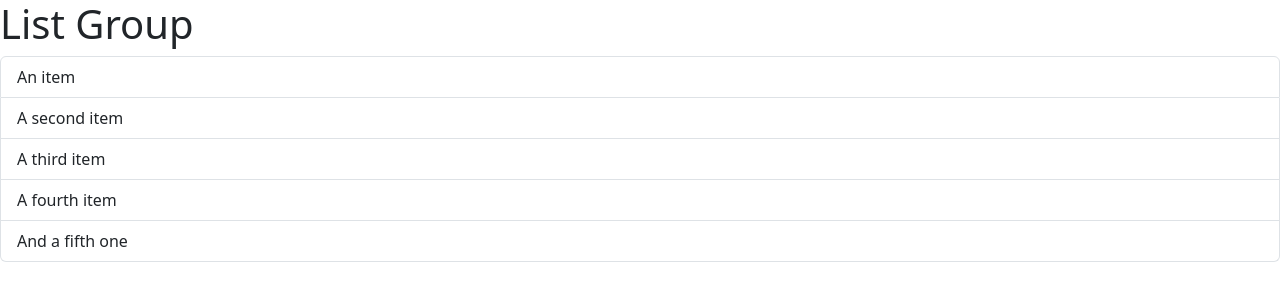
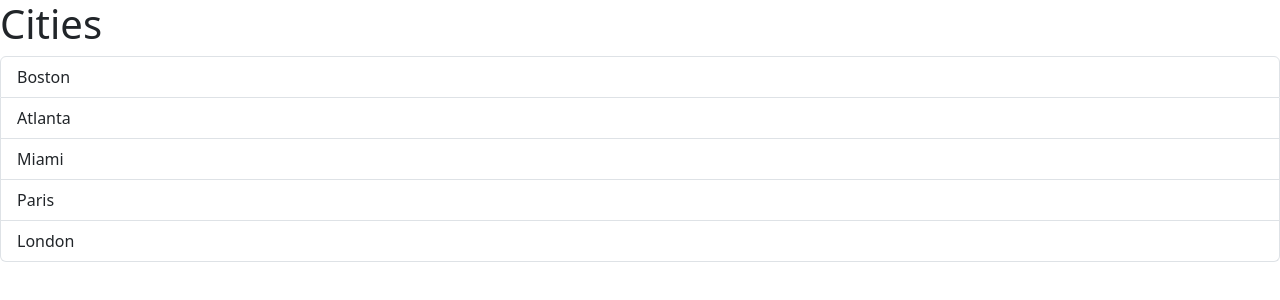
Before and after one commit to htack210/react_js, a React (Vite) app in the folder react-app/: page / in a window 1280 px wide. Shown: the top 300 px of the page. Built offline with nearby package versions, Linux system fonts and the light colour scheme.

Commit message:
Added props and state

```diff
--- a/react-app/src/App.tsx
+++ b/react-app/src/App.tsx
@@ -1,8 +1,21 @@
-// import Message from "./Message";
 import ListGroup from "./components/ListGroup";
 
-function App(){
-  return <div><ListGroup/></div>;
+function App() {
+  let items = ["Boston", "Atlanta", "Miami", "Paris", "London"];
+
+  const handleSelectItem = (item: string) => {
+    console.log(item);
+  };
+
+  return (
+    <div>
+      <ListGroup
+        items={items}
+        heading="Cities"
+        onSelectItem={handleSelectItem}
+      />
+    </div>
+  );
 }
 
 export default App;
--- a/react-app/src/components/ListGroup.tsx
+++ b/react-app/src/components/ListGroup.tsx
@@ -1,15 +1,37 @@
-function ListGroup() {
+import { useState } from "react";
+
+interface Props {
+  items: string[];
+  heading: string;
+  onSelectItem: (item: string) => void;
+}
+
+function ListGroup({ items, heading, onSelectItem }: Props) {
+  const [selectedIndex, setSelectedIndex] = useState(-1);
+
   return (
-    <div>
-      <h1>List Group</h1>
+    <>
+      <h1>{heading}</h1>
+      {items.length === 0 && <p>No items found</p>}
       <ul className="list-group">
-        <li className="list-group-item">An item</li>
-        <li className="list-group-item">A second item</li>
-        <li className="list-group-item">A third item</li>
-        <li className="list-group-item">A fourth item</li>
-        <li className="list-group-item">And a fifth one</li>
+        {items.map((item, index) => (
+          <li
+            className={
+              selectedIndex === index
+                ? "list-group-item active"
+                : "list-group-item"
+            }
+            key={item}
+            onClick={() => {
+              setSelectedIndex(index);
+              onSelectItem(item);
+            }}
+          >
+            {item}
+          </li>
+        ))}
       </ul>
-    </div>
+    </>
   );
 }
 
```
